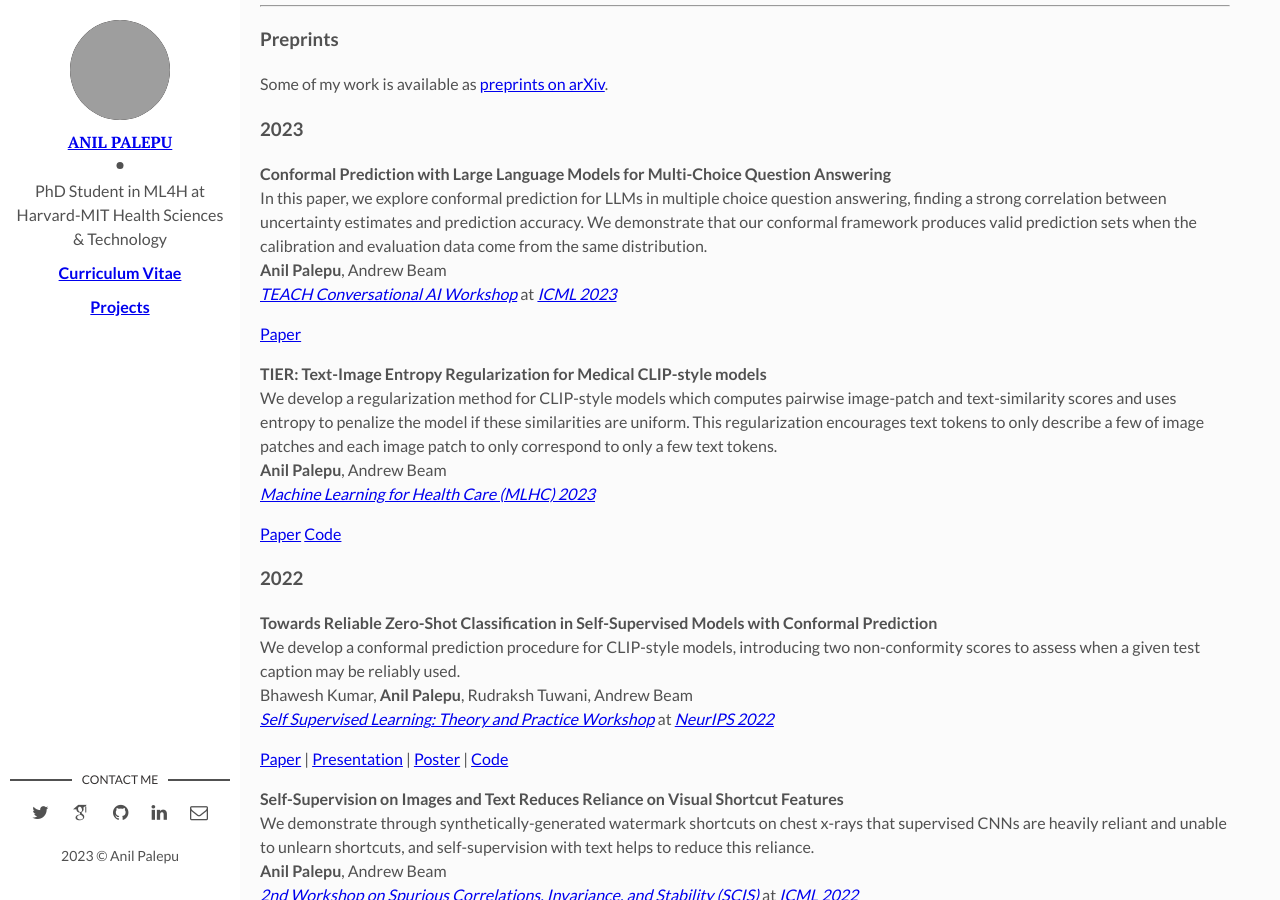
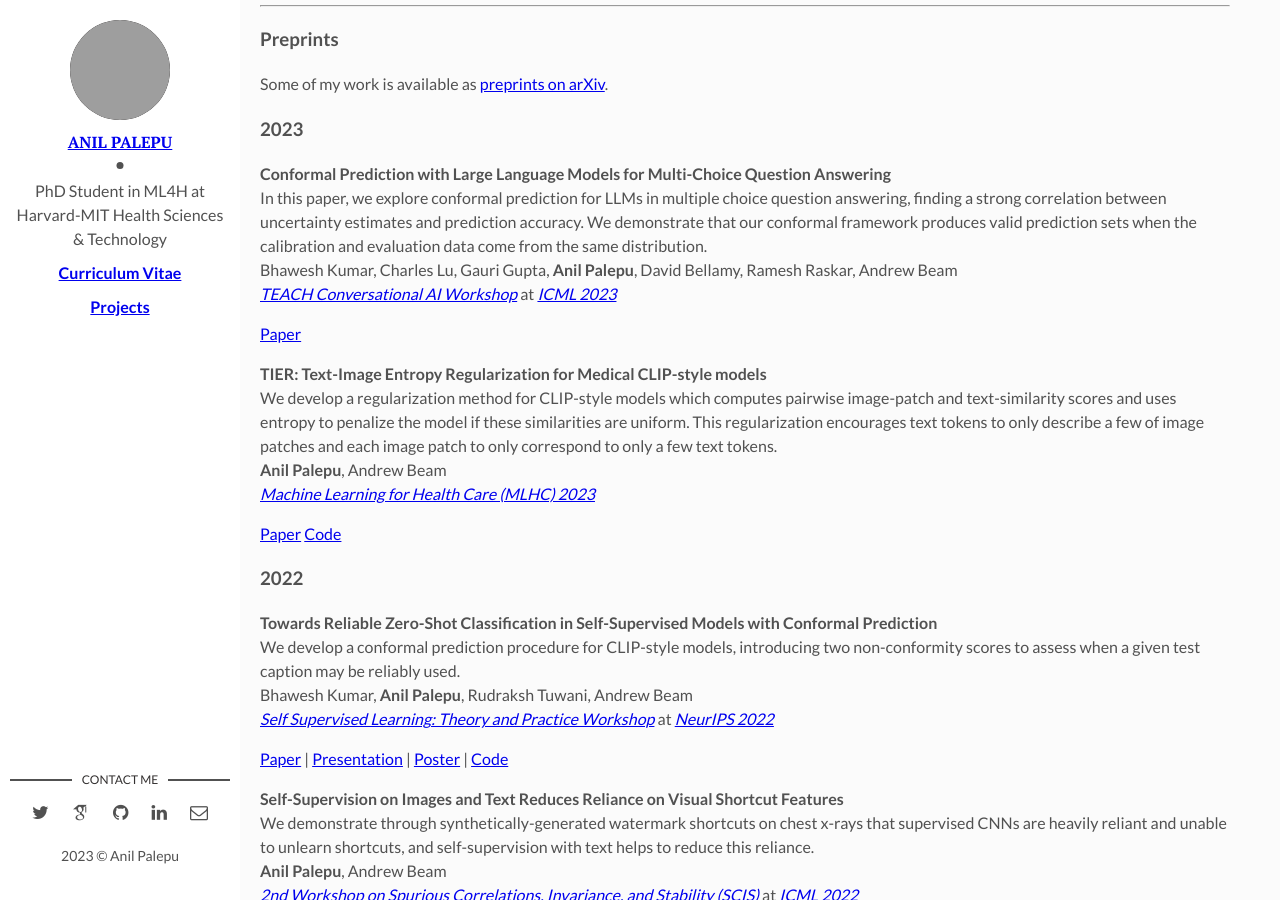
Before and after one commit to apalepu13/apalepu13.GitHub.io, a Jekyll site: the page built from index.html, in a window 1280 px wide and 900 px high, scrolled down 521 px. Built offline with Jekyll 4.4.1, drawn with Linux system fonts in a browser that asks for light colours; nearby versions of some CDN libraries; some web fonts are replaced; the list of posts is cut into pages by our own code; grey boxes are pictures that could not be loaded.

```diff
--- a/index.html
+++ b/index.html
@@ -41,7 +41,7 @@ layout: main
             <br>
             In this paper, we explore conformal prediction for LLMs in multiple choice question answering, finding a strong correlation between uncertainty estimates and prediction accuracy. We demonstrate that our conformal framework produces valid prediction sets when the calibration and evaluation data come from the same distribution.
               <br>
-            <strong>Anil Palepu</strong>, Andrew Beam
+            Bhawesh Kumar, Charles Lu, Gauri Gupta, <strong>Anil Palepu</strong>, David Bellamy, Ramesh Raskar, Andrew Beam
             <br>
             <a href="https://sites.google.com/view/teach-icml-23/home"><em>TEACH Conversational AI Workshop</em></a> at <a href="https://icml.cc"><em>ICML 2023</em></a>
             <div class="btn-group-xs">
```
